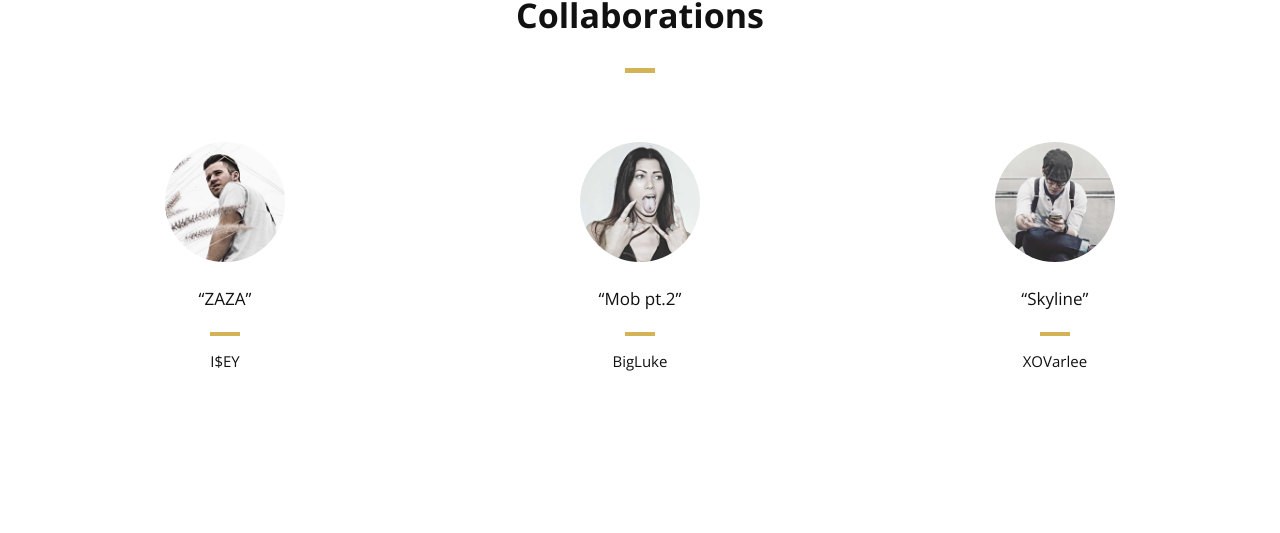
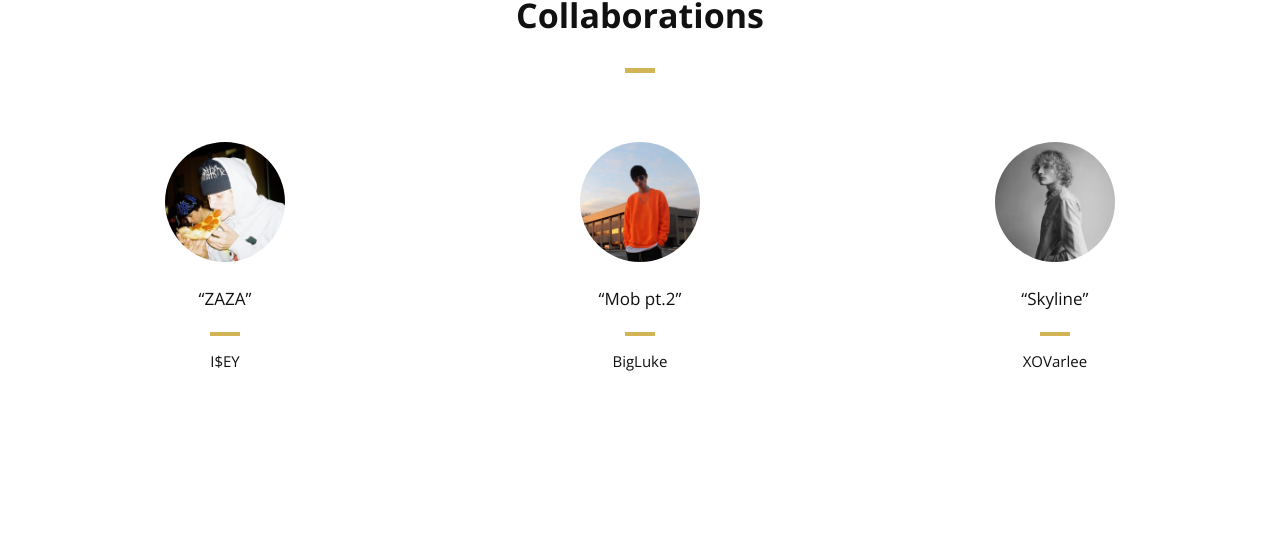
Before and after one commit to luketwigg/luketwigg.github.io, a plain HTML site: page index.html in a window 1280 px wide. Shown: the part 2746-3279 px from the top of the page. Drawn offline with nearby package versions, Linux system fonts and the light colour scheme.

Commit message:
index.html
adjust images for collaboration section

```diff
--- a/index.html
+++ b/index.html
@@ -330,7 +330,7 @@
 
                 <!--User Testimonial-->
                 <blockquote class="col-3 testimonial classic">
-                    <img src="images/user-images/user-1.jpg" alt="User"/>
+                    <img src="images/user-images/user_1.jpg" alt="User"/>
                     <q>ZAZA</q>
                     <footer>I$EY</footer>
                 </blockquote>
@@ -338,7 +338,7 @@
 
                 <!--User Testimonial-->
                 <blockquote class="col-3 testimonial classic">
-                    <img src="images/user-images/user-2.jpg" alt="User"/>
+                    <img src="images/user-images/user_2.jpg" alt="User"/>
                     <q>Mob pt.2</q>
                     <footer>BigLuke</footer>
                 </blockquote>
@@ -346,7 +346,7 @@
 
                 <!--User Testimonial-->
                 <blockquote class="col-3 testimonial classic">
-                    <img src="images/user-images/user-3.jpg" alt="User"/>
+                    <img src="images/user-images/user_3.jpg" alt="User"/>
                     <q>Skyline</q>
                     <footer>XOVarlee</footer>
                 </blockquote>
```
